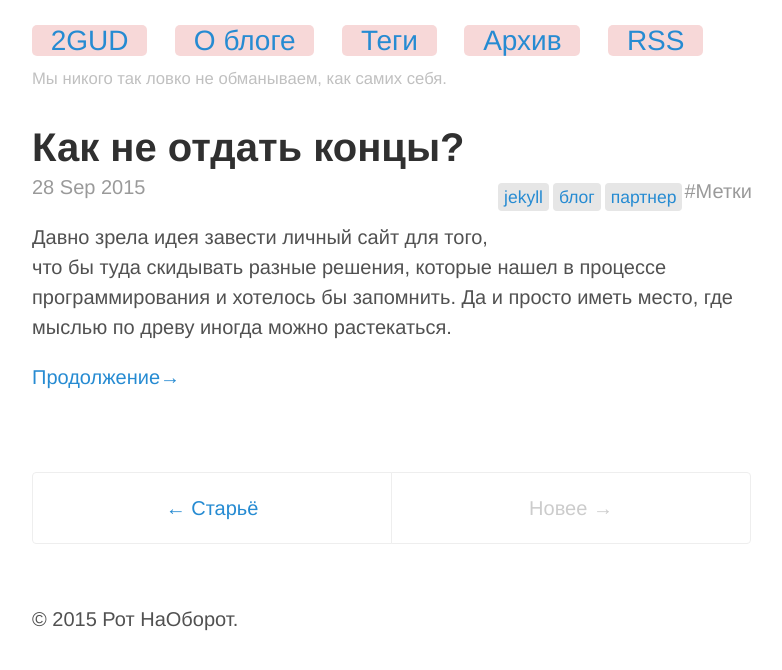
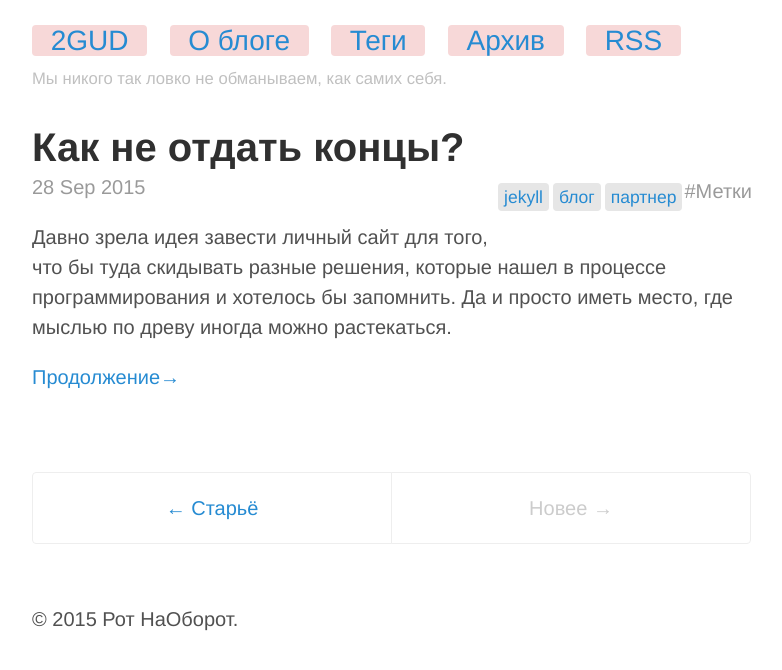
Before and after one commit to gitter-badger/2gud.github.io, a Jekyll site: the page built from index.html, in a window 1280 px wide. Shown: the top 670 px of the page, without its empty margins (248-1030 px from the left). Built offline with Jekyll 4.4.1, drawn with Linux system fonts in a browser that asks for light colours; nearby versions of some CDN libraries; the list of posts is cut into pages by our own code.

Commit message:
Added changes

```diff
--- a/_layouts/default.html
+++ b/_layouts/default.html
@@ -10,7 +10,7 @@
         <div class="masthead-title">
             <a href="/" title="На Главную">{{ site.title }}</a>
             {% for page in site.pages_list %}
-              &nbsp;&nbsp;&nbsp;
+              &nbsp;&nbsp;
               <a href="{{ page[1]  }}">{{ page[0] }}</a>
             {% endfor %}
             <p><small>{{ site.tagline }}</small></p>
--- a/public/css/st.css
+++ b/public/css/st.css
@@ -298,13 +298,13 @@ tbody tr:nth-child(odd) th {
   padding: 0 .67em;
   color: #268bd2;
   background: rgba(246,207,207,.8);
-  border-radius: 5px;
+  border-radius: 4px;
   text-decoration: none;
 }
 .masthead-title a:hover {
   color: #303030;
   background: #ffe060;
-  border: 2px #e0e0e0 solid;
+  border: 1px #e0e0e0 solid;
   border-color: #f0c040;
 }
 
```
